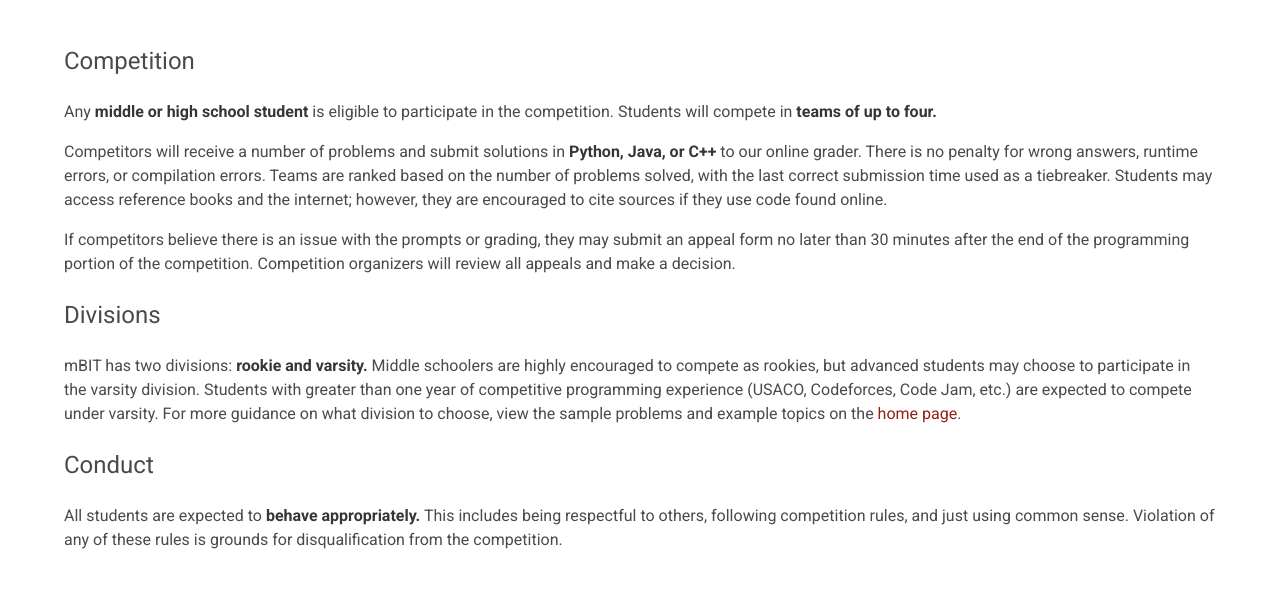
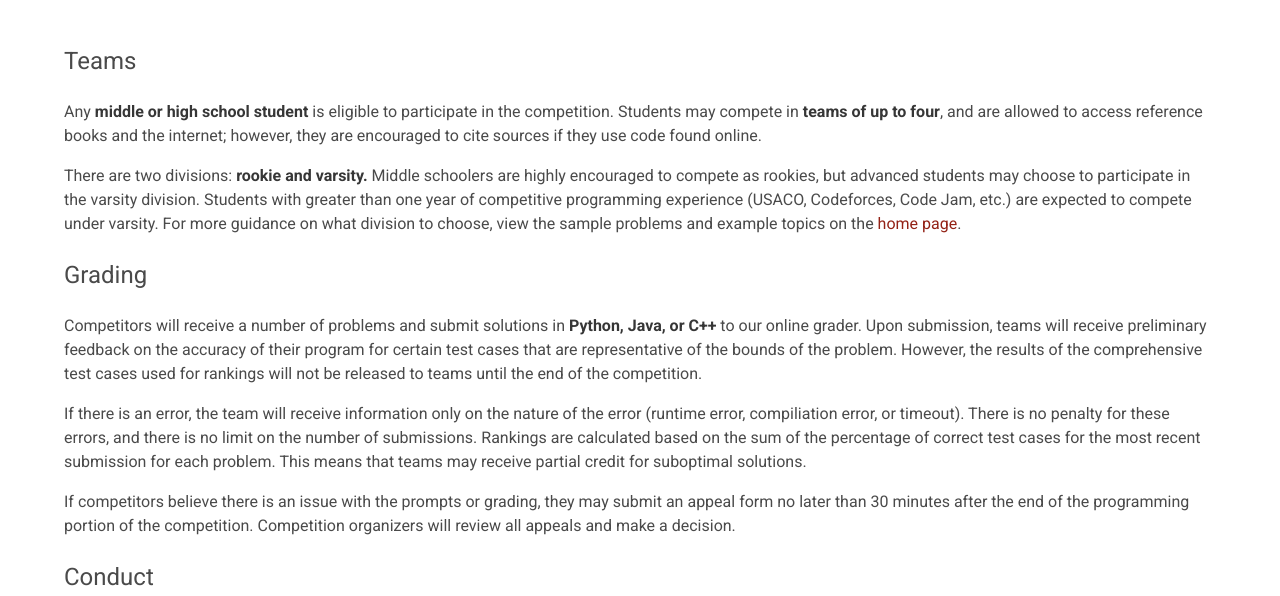
Before and after one commit to mbhs/mbit, a plain HTML site: page rules.html in a window 1280 px wide. Shown: the part 204-800 px from the top of the page. Drawn offline with Linux system fonts and the light colour scheme.

Commit message:
update rules

```diff
--- a/rules.html
+++ b/rules.html
@@ -34,15 +34,16 @@
 </section>
 <section class="section">
 	<div class="container">
-		<h2 class="subtitle is-4">Competition</h2>
+		<h2 class="subtitle is-4">Teams</h2>
 		<div class="content">
-			<p>Any <strong>middle or high school student</strong> is eligible to participate in the competition. Students will compete in <strong>teams of up to four.</strong></p>
-			<p>Competitors will receive a number of problems and submit solutions in <strong>Python, Java, or C++</strong> to our online grader. There is no penalty for wrong answers, runtime errors, or compilation errors. Teams are ranked based on the number of problems solved, with the last correct submission time used as a tiebreaker. Students may access reference books and the internet; however, they are encouraged to cite sources if they use code found online.</p>
+			<p>Any <strong>middle or high school student</strong> is eligible to participate in the competition. Students may compete in <strong>teams of up to four</strong>, and are allowed to access reference books and the internet; however, they are encouraged to cite sources if they use code found online.</p>
+			<p>There are two divisions: <strong>rookie and varsity.</strong> Middle schoolers are highly encouraged to compete as rookies, but advanced students may choose to participate in the varsity division. Students with greater than one year of competitive programming experience (USACO, Codeforces, Code Jam, etc.) are expected to compete under varsity. For more guidance on what division to choose, view the sample problems and example topics on the <a href="/">home page</a>.</p>
+		</div>
+		<h2 class="subtitle is-4">Grading</h2>
+		<div class="content">
+			<p>Competitors will receive a number of problems and submit solutions in <strong>Python, Java, or C++</strong> to our online grader. Upon submission, teams will receive preliminary feedback on the accuracy of their program for certain test cases that are representative of the bounds of the problem. However, the results of the comprehensive test cases used for rankings will not be released to teams until the end of the competition.</p>
+			<p>If there is an error, the team will receive information only on the nature of the error (runtime error, compiliation error, or timeout). There is no penalty for these errors, and there is no limit on the number of submissions. Rankings are calculated based on the sum of the percentage of correct test cases for the most recent submission for each problem. This means that teams may receive partial credit for suboptimal solutions.</p>
 			<p>If competitors believe there is an issue with the prompts or grading, they may submit an appeal form no later than 30 minutes after the end of the programming portion of the competition. Competition organizers will review all appeals and make a decision.</p>
-		</div>
-		<h2 class="subtitle is-4">Divisions</h2>
-		<div class="content">
-			<p>mBIT has two divisions: <strong>rookie and varsity.</strong> Middle schoolers are highly encouraged to compete as rookies, but advanced students may choose to participate in the varsity division. Students with greater than one year of competitive programming experience (USACO, Codeforces, Code Jam, etc.) are expected to compete under varsity. For more guidance on what division to choose, view the sample problems and example topics on the <a href="/">home page</a>.</p>
 		</div>
 		<h2 class="subtitle is-4">Conduct</h2>
 		<div class="content">
```
Also changed, not shown: templates/rules.html (+8 -7 lines).
